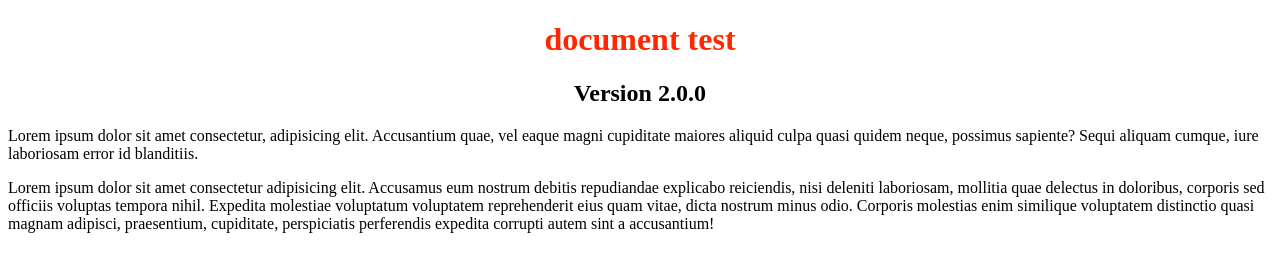
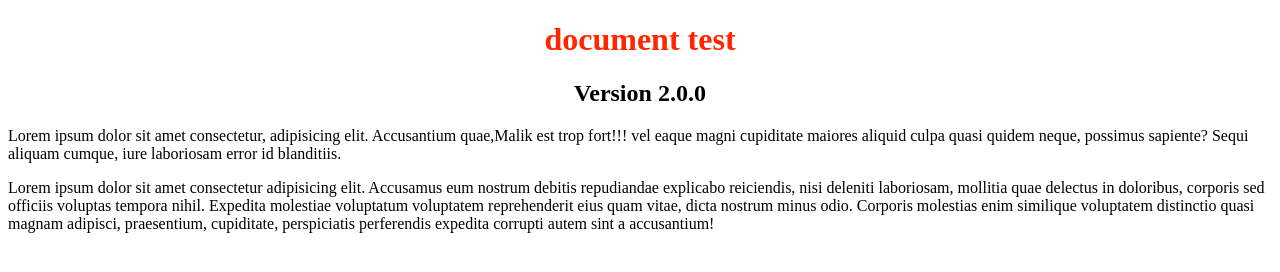
Before and after one commit to Malik971/mycreation.github.io, a plain HTML site: page index.html in a window 1280 px wide. Drawn offline with Linux system fonts and the light colour scheme.

Commit message:
Update index.html

```diff
--- a/index.html
+++ b/index.html
@@ -10,7 +10,7 @@
     <center><h1>document test</h1>
     <h2>Version 2.0.0</h2></center>
 
-    <p>Lorem ipsum dolor sit amet consectetur, adipisicing elit. Accusantium quae, vel eaque magni cupiditate maiores aliquid culpa quasi quidem neque, possimus sapiente? Sequi aliquam cumque, iure laboriosam error id blanditiis.</p>
+    <p>Lorem ipsum dolor sit amet consectetur, adipisicing elit. Accusantium quae,Malik est trop fort!!! vel eaque magni cupiditate maiores aliquid culpa quasi quidem neque, possimus sapiente? Sequi aliquam cumque, iure laboriosam error id blanditiis.</p>
     <p>Lorem ipsum dolor sit amet consectetur adipisicing elit. Accusamus eum nostrum debitis repudiandae explicabo reiciendis, nisi deleniti laboriosam, mollitia quae delectus in doloribus, corporis sed officiis voluptas tempora nihil. Expedita molestiae voluptatum voluptatem reprehenderit eius quam vitae, dicta nostrum minus odio. Corporis molestias enim similique voluptatem distinctio quasi magnam adipisci, praesentium, cupiditate, perspiciatis perferendis expedita corrupti autem sint a accusantium!</p>
 </body>
 </html>
```
